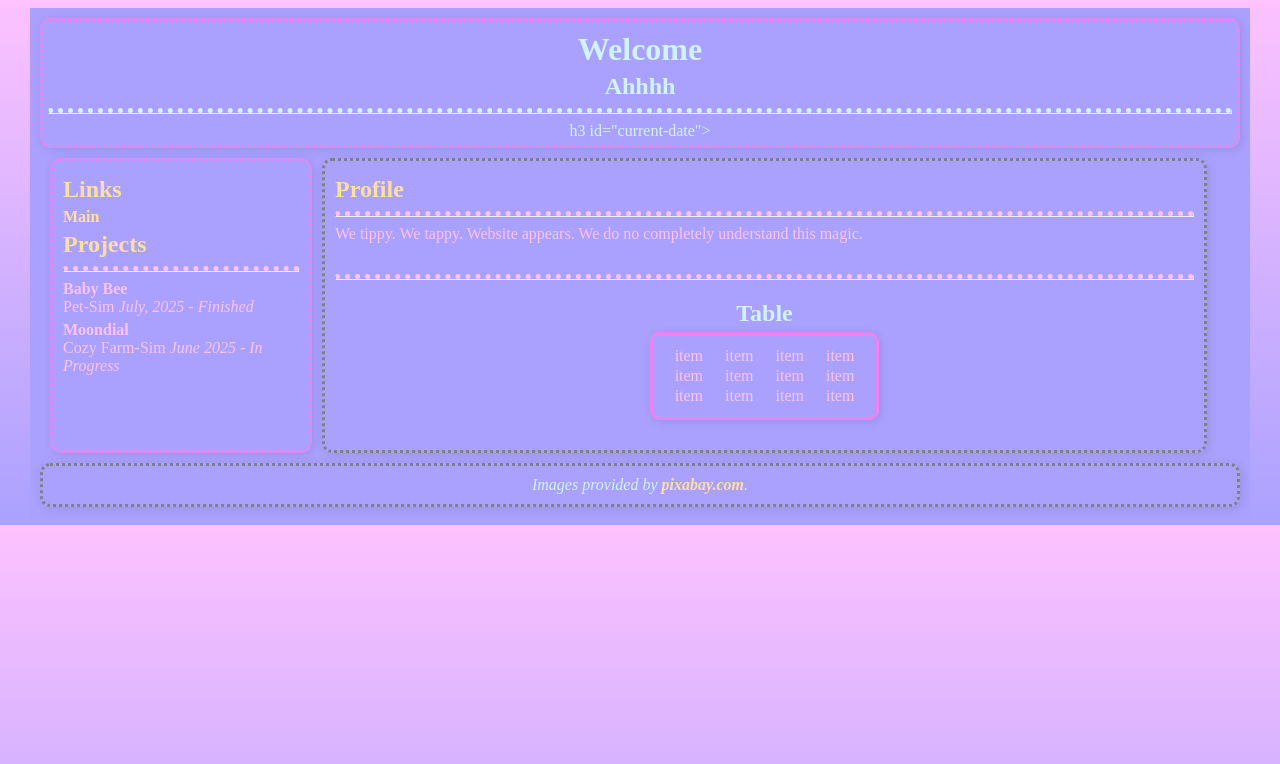
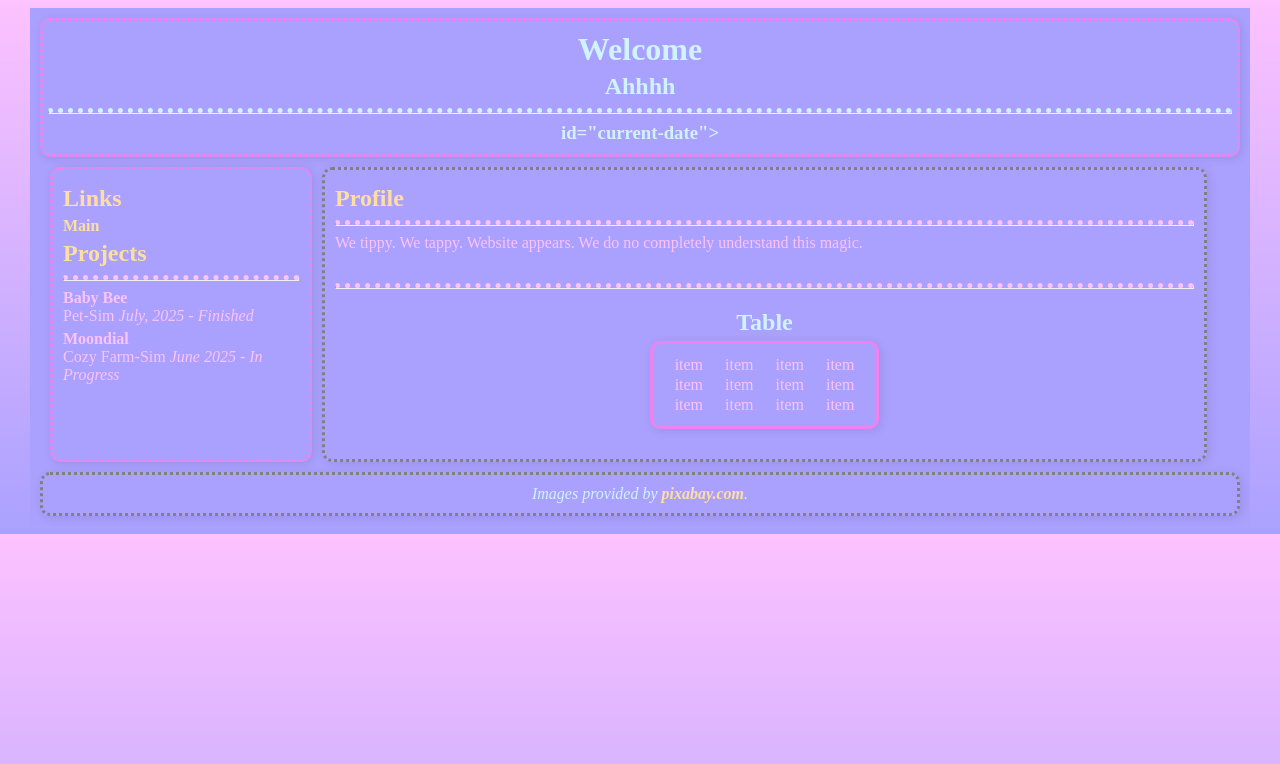
Before and after one commit to Valhara55/valhara55.github.io, a plain HTML site: page index.html in a window 1280 px wide. Drawn offline with Linux system fonts and the light colour scheme.

Commit message:
Update index.html

```diff
--- a/index.html
+++ b/index.html
@@ -10,9 +10,9 @@
   <div class="container">
     <header>
 	<h1>Welcome</h1>
-			<h2>Ahhhh</h2>
-		<hr style="border-top: dotted 5px"/>
-			h3 id="current-date"></h3>
+	<h2>Ahhhh</h2>
+	<hr style="border-top: dotted 5px"/>
+	<h3> id="current-date"></h3>
     </header>
 
 <div class="page-wrapper">
```
